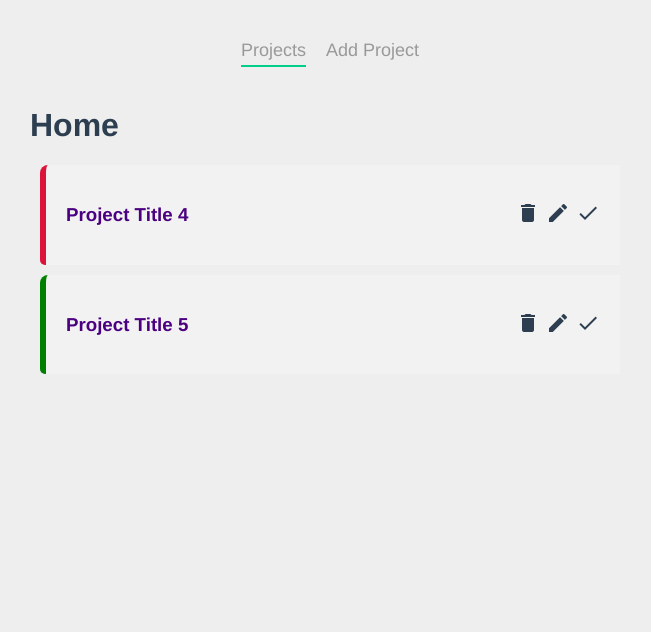
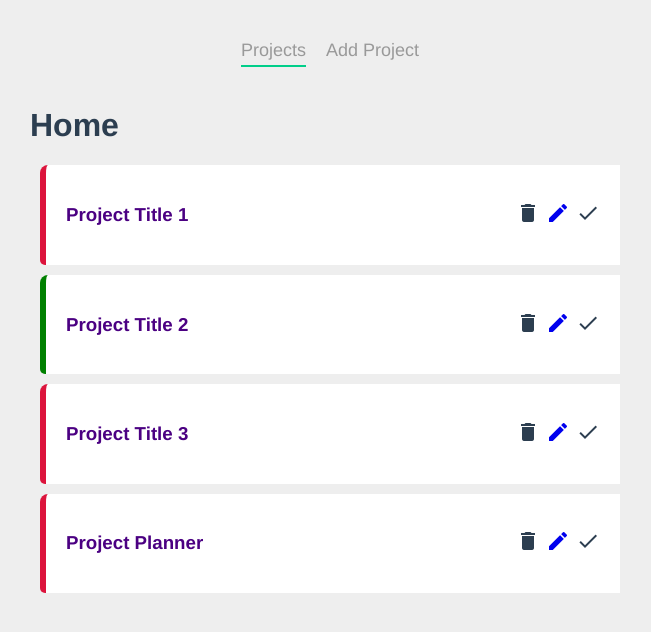
Before and after one commit to fisheeesh/Project-Planner, a Vue app: page / in a window 1280 px wide. Shown: the top 632 px of the page, without its empty margins (310-961 px from the left). Built offline with nearby package versions, Linux system fonts and the light colour scheme; data requests are answered from the project's data file.

Commit message:
dyanmic edit project route and fetch and show data

```diff
--- a/database/db.json
+++ b/database/db.json
@@ -1,16 +1,28 @@
 {
   "projects": [
     {
-      "id": "4",
-      "title": "Project Title 4",
-      "projectDetail": "Project Detial 4",
+      "id": "1",
+      "title": "Project Title 1",
+      "projectDetail": "Project Detail 1",
       "complete": false
     },
     {
-      "id": "5",
-      "title": "Project Title 5",
-      "projectDetail": "Project Detial 5",
+      "id": "2",
+      "title": "Project Title 2",
+      "projectDetail": "Project Detail 2",
       "complete": true
+    },
+    {
+      "id": "3",
+      "title": "Project Title 3",
+      "projectDetail": "Project Detail 3",
+      "complete": false
+    },
+    {
+      "id": "dc3e",
+      "title": "Project Planner",
+      "projectDetail": "Manage Project Lifetime Process",
+      "complete": false
     }
   ]
 }
--- a/src/components/SingleProject.vue
+++ b/src/components/SingleProject.vue
@@ -6,7 +6,9 @@
             </div>
             <div>
                 <span class="material-icons" @click="deleteProject">delete</span>
-                <span class="material-icons">edit</span>
+                <router-link :to="{name : 'editProject', params : {id : project.id}}">
+                    <span class="material-icons">edit</span>
+                </router-link>
                 <span class="material-icons" @click="updateProject">done</span>
             </div>
         </div>
@@ -53,7 +55,7 @@
 <style>
 .project {
     padding: 20px;
-    background-color: #f2f2f2;
+    background-color: white;
     margin: 10px;
     border-left: 6px solid crimson;
     border-radius: 8px 0 0 5px;
--- /dev/null
+++ b/src/views/EditProject.vue
@@ -0,0 +1,37 @@
+<template>
+  <h1>Edit Project</h1>
+  <form>
+    <label for="">Project Title</label>
+    <input type="text" v-model="title">
+    <label>Project Detail</label>
+    <textarea name="" id="" v-model="detail"></textarea>
+    <button>Update Project</button>
+  </form>
+</template>
+
+<script>
+export default {
+    props : [
+        'id'
+    ],
+    data(){
+      return{
+        title : "",
+        detail : "",
+      }
+    },
+    mounted(){
+      fetch('http://localhost:3000/projects/' + this.id)
+      .then(response => response.json())
+      .then((datas)=>{
+        this.title = datas.title
+        this.detail = datas.projectDetail
+      })
+      .catch(error => console.log(error))
+    }
+}
+</script>
+
+<style>
+
+</style>
```
